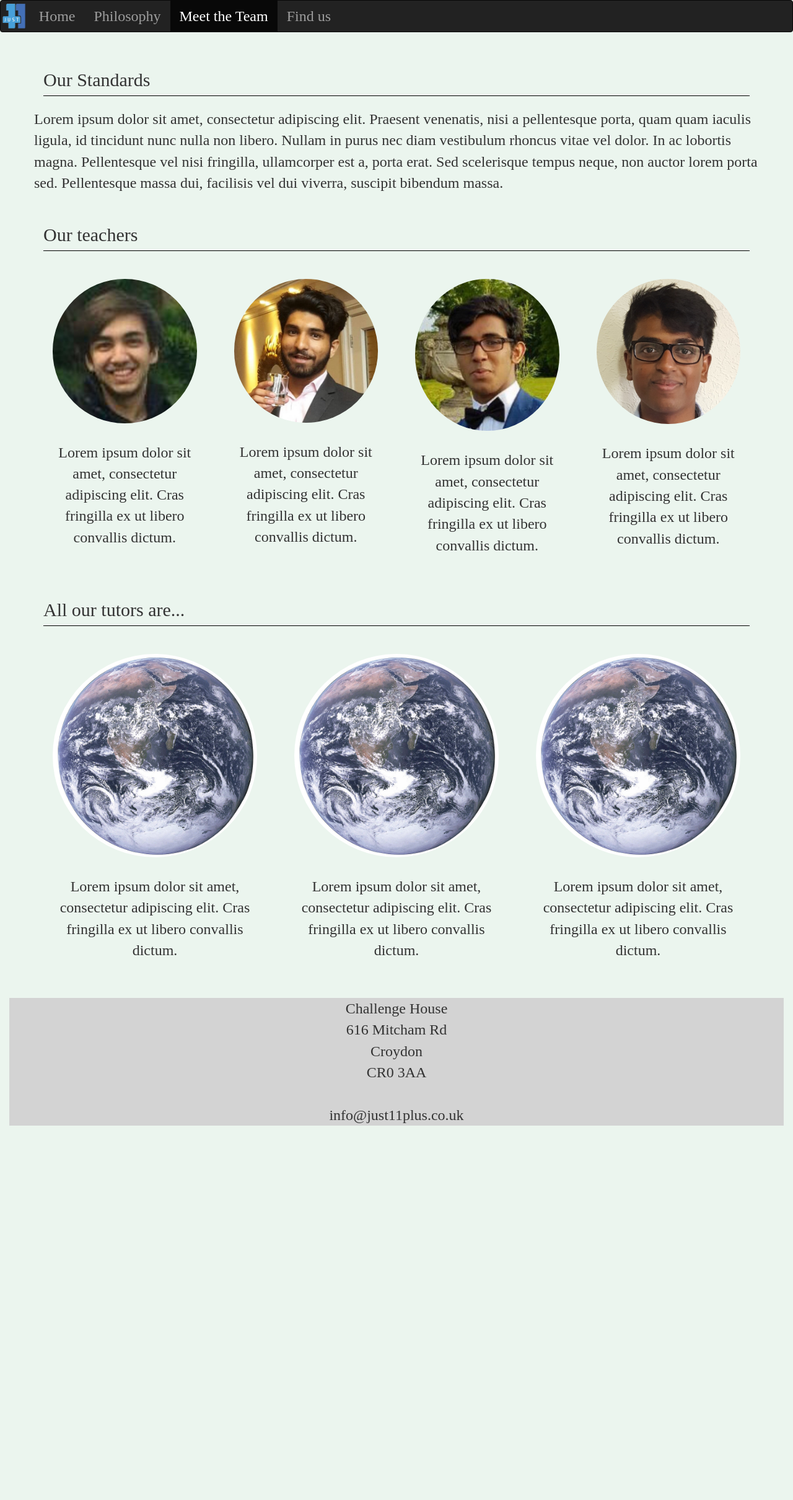
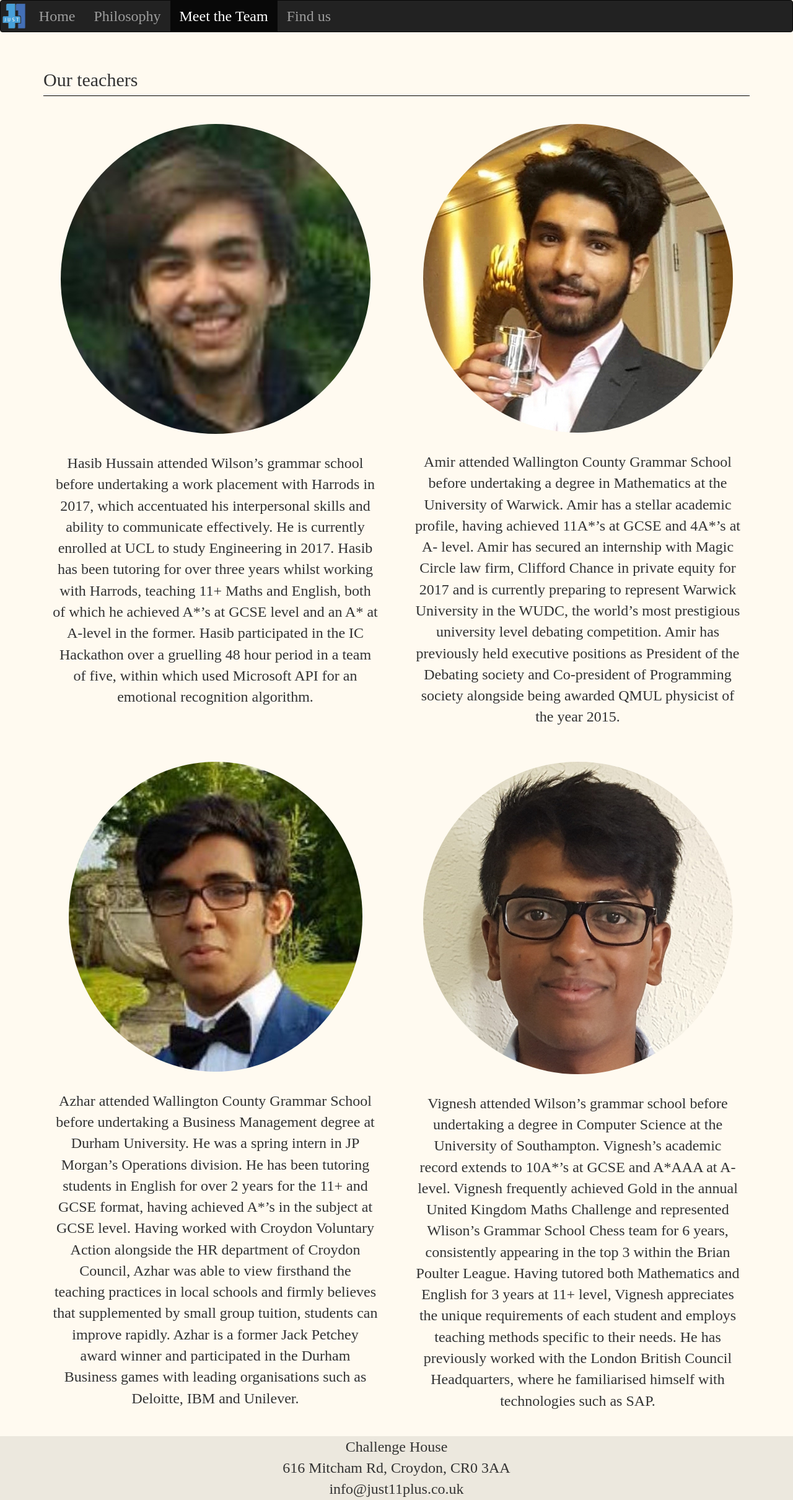
Before and after one commit to vognam/tuition_site, a Django app: page /meettheteam in a window 1280 px wide. Shown: the whole page at 62% size. Before the commit the page ends 1816 px from the top, so only its background shows below. Run offline with Django 3.2, Linux system fonts and the light colour scheme; some libraries are stand-ins or nearby versions; some web fonts are replaced.

Commit message:
more info

```diff
--- a/home/static/home/custom.css
+++ b/home/static/home/custom.css
@@ -27,7 +27,7 @@ colour schemes:
 body {
     font-family: 'Bellefair', serif;
     font-size: 24px;
-    background-color: #ebf5ee;
+    background-color: floralwhite;
 }
 
 div[class^='col-']{
@@ -41,8 +41,20 @@ span.glyphicon-arrow-right{
 
 /*
 .nav {
-    background-color: #231352;
-    border-color: #231352;
+    background-color: #284695;
+    border-color: #284695;
+    color: white;
+}
+
+.navbar {
+    background-color: #284695;
+    border-color: #284695;
+    color: white;
+}
+
+.navbar-inverse{
+    background-color: #284695;
+    border-color: #284695;
     color: white;
 }
 */
@@ -61,3 +73,15 @@ span.glyphicon-arrow-right{
 .page-header {
     border-bottom: 1px solid black;
 }
+
+.glyphicon-refresh{
+    font-size: 100px;
+}
+
+.glyphicon-random{
+    font-size: 100px;
+}
+
+.footer {
+    background-color: lightskyblue;
+}
--- a/home/templates/home/base.html
+++ b/home/templates/home/base.html
@@ -57,13 +57,13 @@
 {% block body %}
 {% endblock %}
 
-<div class="container-fluid top-buffer">
+<div style="margin: 0px; padding: 0px; margin-top:10px;" class="container-fluid top-buffer footer">
 
-    <div class="text-center" style="background-color: lightgray">
+    <div class="text-center" style="background-color: #ECE8DE;">
         Challenge House<br>
-        616 Mitcham Rd<br>
-        Croydon<br>
-        CR0 3AA<br><br>
+        616 Mitcham Rd,
+        Croydon,
+        CR0 3AA<br>
         info@just11plus.co.uk
     </div>
 </div>
--- a/home/templates/home/findus.html
+++ b/home/templates/home/findus.html
@@ -15,10 +15,10 @@
 <div class="container">
     <h1 class="page-header text-center">Find us</h1>
     <div class="row">
-        <div class="col-xs-12 col-sm-5">
+        <div class="col-xs-12 col-sm-7">
             <p>Please do not hesitate to contact us by email or phone, and we will endeavour to get back within 1 working day. Additionally, should you have any concerns about your child’s education or progress, one of our team will be more than happy to personally discuss details with you.</p>
         </div>
-        <div class="col-sm-7 hidden-xs">
+        <div class="col-sm-5 hidden-xs">
             <img class="img-rounded img-responsive" src="{% static 'home/images/challengehouse.jpg' %}">
         </div>
     </div>
--- a/home/templates/home/meettheteam.html
+++ b/home/templates/home/meettheteam.html
@@ -5,29 +5,32 @@
 
 {% block body %}
 <div class="container">
+    <!--
     <h2 class="page-header">Our Standards</h2>
     <div class="row">
         <p>Lorem ipsum dolor sit amet, consectetur adipiscing elit. Praesent venenatis, nisi a pellentesque porta, quam quam iaculis ligula, id tincidunt nunc nulla non libero. Nullam in purus nec diam vestibulum rhoncus vitae vel dolor. In ac lobortis magna. Pellentesque vel nisi fringilla, ullamcorper est a, porta erat. Sed scelerisque tempus neque, non auctor lorem porta sed. Pellentesque massa dui, facilisis vel dui viverra, suscipit bibendum massa. </p>
     </div>
+    -->
     <h2 class="page-header">Our teachers</h2>
     <div class="row">
-        <div class="col-xs-12 col-lg-3">
+        <div class="col-xs-12 col-lg-6">
             <img class="img-circle img-responsive center-block" src="{% static 'home/images/hasibdp.jpeg' %}">
-            <p class="top-buffer text-center">Lorem ipsum dolor sit amet, consectetur adipiscing elit. Cras fringilla ex ut libero convallis dictum.</p>
+            <p class="top-buffer text-center">Hasib Hussain attended Wilson’s grammar school before undertaking a work placement with Harrods in 2017, which accentuated his interpersonal skills and ability to communicate effectively. He  is currently enrolled at UCL to study Engineering in 2017. Hasib has been tutoring for over three years whilst working with Harrods, teaching 11+ Maths and English, both of which he achieved A*’s at GCSE level and an A* at A-level in the former. Hasib participated in the IC Hackathon over a gruelling 48 hour period in a team of five, within which used Microsoft API for an emotional recognition algorithm.</p>
         </div>
-        <div class="col-xs-12 col-lg-3">
+        <div class="col-xs-12 col-lg-6">
             <img class="img-circle img-responsive center-block" src="{% static 'home/images/amirdp.jpeg' %}">
-            <p class="top-buffer text-center">Lorem ipsum dolor sit amet, consectetur adipiscing elit. Cras fringilla ex ut libero convallis dictum.</p>
+            <p class="top-buffer text-center">Amir attended Wallington County Grammar School before undertaking a degree in Mathematics at the University of Warwick. Amir has a stellar academic profile, having achieved 11A*’s at GCSE and 4A*’s at A- level. Amir has secured an internship with Magic Circle law firm, Clifford Chance in private equity for 2017 and is currently preparing to represent Warwick University in the WUDC, the world’s most prestigious university level debating competition. Amir has previously held executive positions as President of the Debating society and Co-president of Programming society alongside being awarded QMUL physicist of the year 2015.</p>
         </div>
-        <div class="col-xs-12 col-lg-3">
+        <div class="col-xs-12 col-lg-6">
             <img class="img-circle img-responsive center-block" src="{% static 'home/images/azhardp.jpeg' %}">
-            <p class="top-buffer text-center">Lorem ipsum dolor sit amet, consectetur adipiscing elit. Cras fringilla ex ut libero convallis dictum.</p>
+            <p class="top-buffer text-center">Azhar attended Wallington County Grammar School before undertaking a Business Management degree at Durham University. He was a spring intern in JP Morgan’s Operations division. He has been tutoring students in English for over 2 years for the 11+ and GCSE format, having achieved A*’s in the subject at GCSE level. Having worked with Croydon Voluntary Action alongside the HR department of Croydon Council, Azhar was able to view firsthand the teaching practices in local schools and firmly believes that supplemented by small group tuition, students can improve rapidly. Azhar is a former Jack Petchey award winner and participated in the Durham Business games with leading organisations such as Deloitte, IBM and Unilever.</p>
         </div>
-        <div class="col-xs-12 col-lg-3">
+        <div class="col-xs-12 col-lg-6">
             <img class="img-circle img-responsive center-block" src="{% static 'home/images/vigneshdp.jpg' %}">
-            <p class="top-buffer text-center">Lorem ipsum dolor sit amet, consectetur adipiscing elit. Cras fringilla ex ut libero convallis dictum.</p>
+            <p class="top-buffer text-center">Vignesh attended Wilson’s grammar school before undertaking a degree in Computer Science at the University of Southampton. Vignesh’s academic record extends to 10A*’s at GCSE and A*AAA at A-level. Vignesh frequently achieved Gold in the annual United Kingdom Maths Challenge and represented Wlison’s Grammar School Chess team for 6 years, consistently appearing in the top 3 within the Brian Poulter League. Having tutored both Mathematics and English for 3 years at 11+ level, Vignesh appreciates the unique requirements of each student and employs teaching methods specific to their needs. He has previously worked with the London British Council Headquarters, where he familiarised himself with technologies such as SAP.</p>
         </div>
     </div>
+    <!--
     <h2 class="page-header">All our tutors are...</h2>
     <div class="row">
         <div class="col-xs-12 col-sm-4">
@@ -43,5 +46,6 @@
             <p class="top-buffer text-center">Lorem ipsum dolor sit amet, consectetur adipiscing elit. Cras fringilla ex ut libero convallis dictum.</p>
         </div>
     </div>
+    -->
 </div>
 {% endblock %}
```
Also changed, not shown: home/templates/home/index.html (+14 -7 lines), home/static/home/images/challengehouse.jpg.
